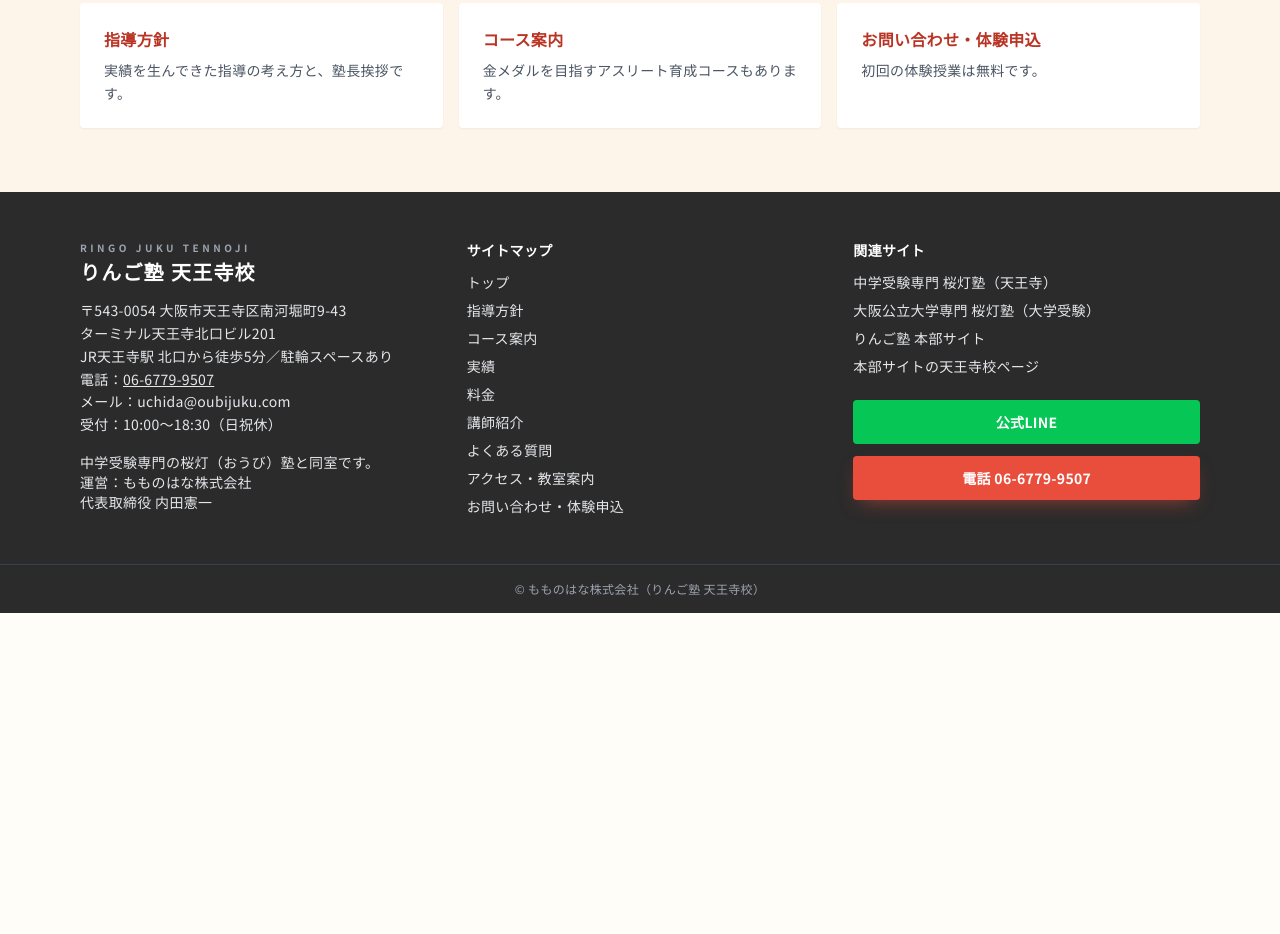
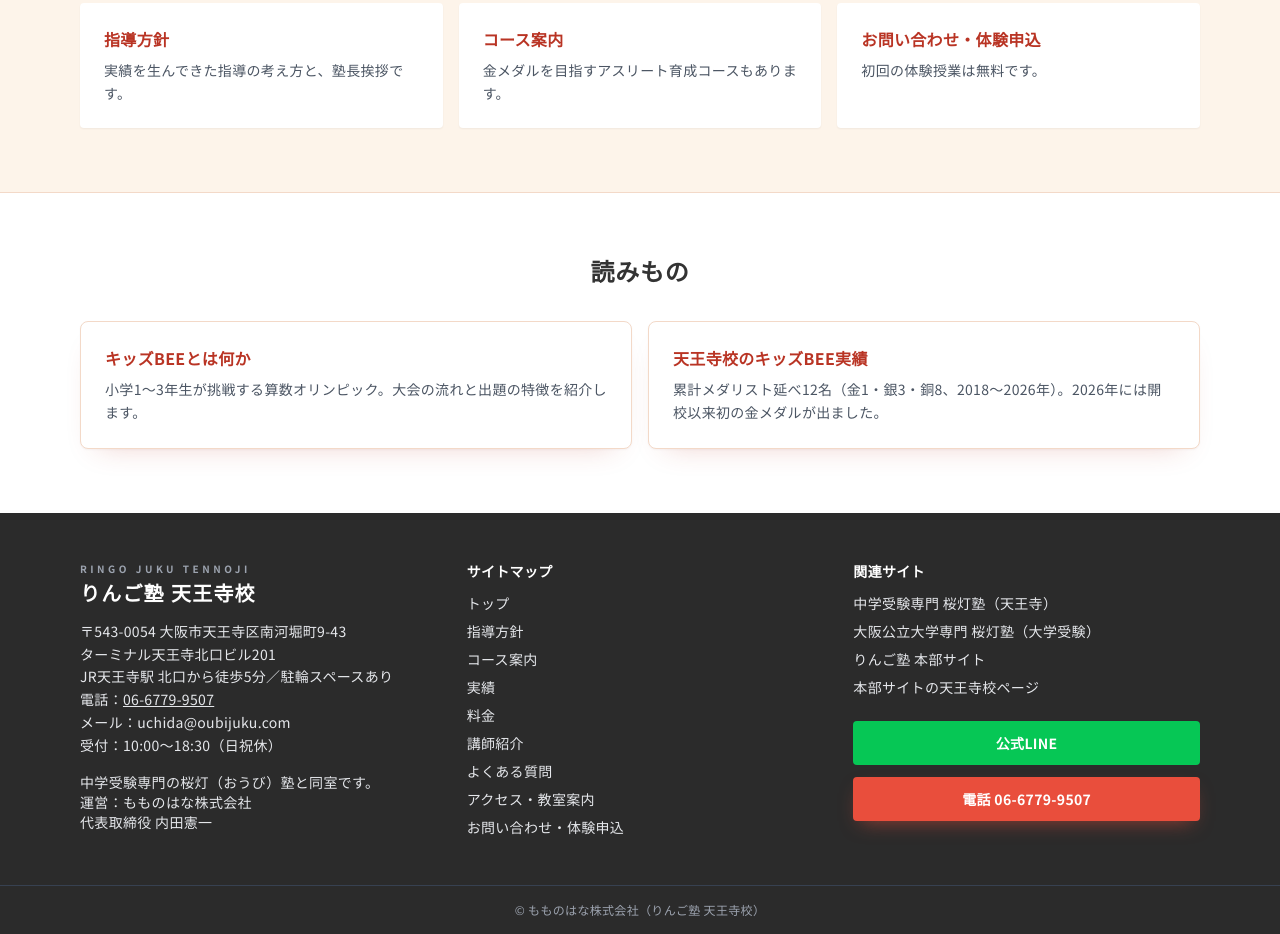
Before and after one commit to infooubijuku/oubijuku-ringo, a plain HTML site: page results.html in a window 1280 px wide. Shown: the part 5932-6866 px from the top of the page. Before the commit the page ends 6545 px from the top, so only its background shows below. Drawn offline with nearby package versions, Linux system fonts and the light colour scheme.

Commit message:
実績ページに読みもの導線を追加（DG001-06A-33 第1段階）

```diff
--- a/results.html
+++ b/results.html
@@ -297,6 +297,23 @@
         </div>
     </section>
 
+    <!-- 読みもの -->
+    <section class="bg-white border-t border-soft">
+        <div class="max-w-6xl mx-auto px-4 py-12 md:py-16">
+            <h2 class="text-xl md:text-2xl font-black text-center mb-8">読みもの</h2>
+            <div class="grid md:grid-cols-2 gap-4">
+                <a href="/articles/kidsbee-toha" class="card block p-6 hover:shadow transition">
+                    <div class="font-bold text-main-dark mb-2">キッズBEEとは何か</div>
+                    <p class="text-sm text-gray-600 leading-relaxed">小学1〜3年生が挑戦する算数オリンピック。大会の流れと出題の特徴を紹介します。</p>
+                </a>
+                <a href="/articles/kidsbee-jisseki" class="card block p-6 hover:shadow transition">
+                    <div class="font-bold text-main-dark mb-2">天王寺校のキッズBEE実績</div>
+                    <p class="text-sm text-gray-600 leading-relaxed">累計メダリスト延べ12名（金1・銀3・銅8、2018〜2026年）。2026年には開校以来初の金メダルが出ました。</p>
+                </a>
+            </div>
+        </div>
+    </section>
+
     <footer class="bg-[#2B2B2B] text-gray-200">
         <div class="max-w-6xl mx-auto px-4 py-12 grid grid-cols-1 md:grid-cols-3 gap-10">
             <div>
```
